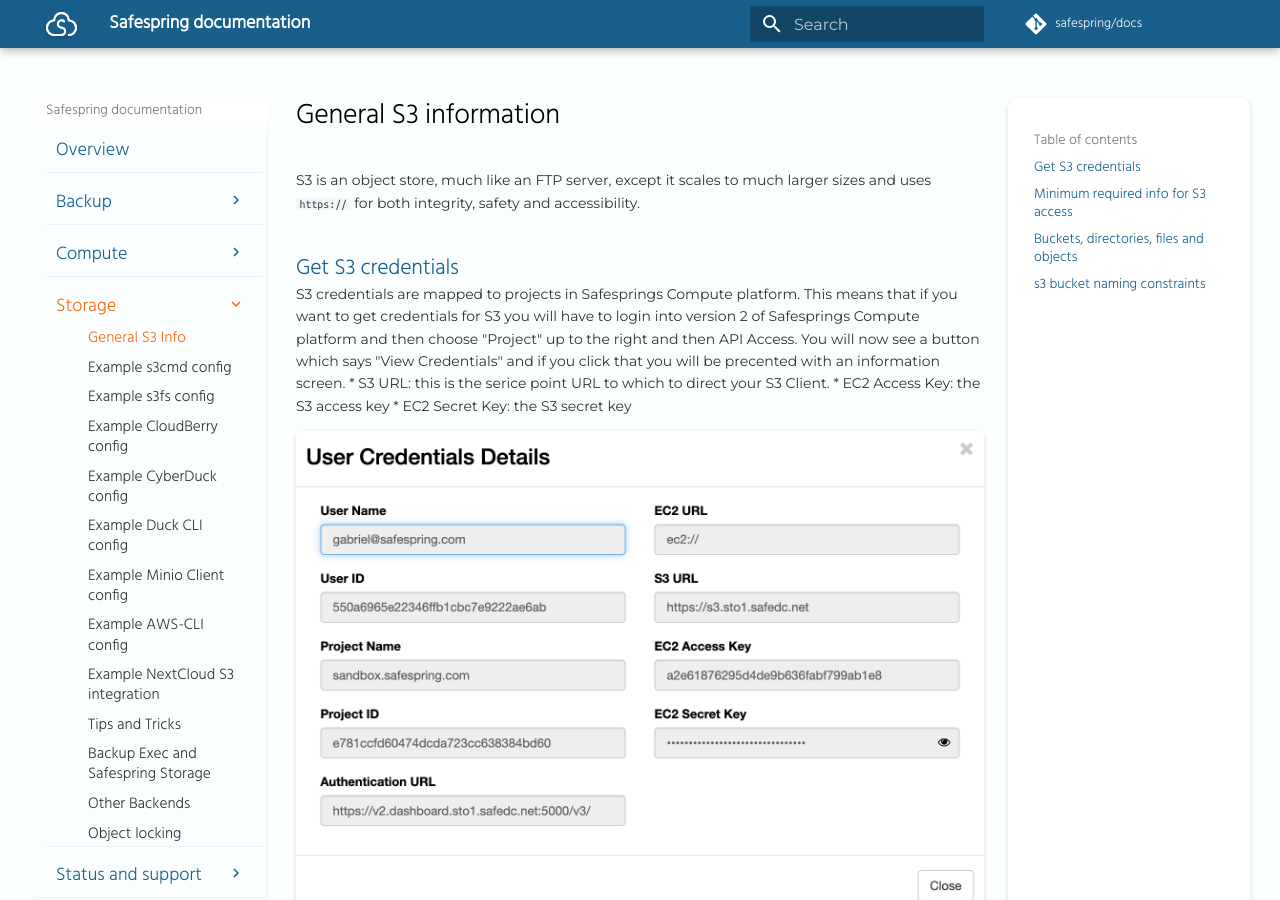
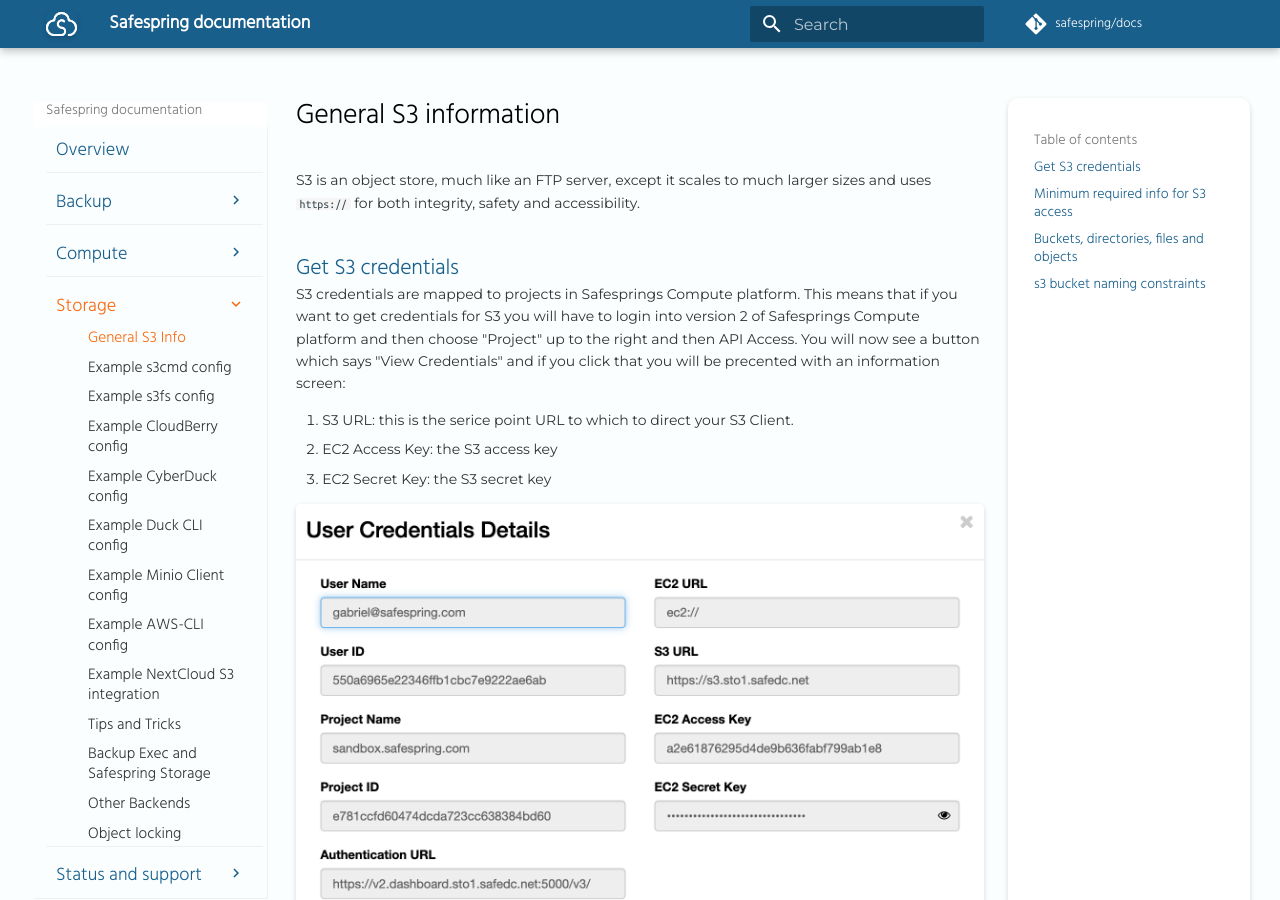
Before and after one commit to safespring/docs, an MkDocs documentation site: the page built from content/storage/generalinfo.md, in a window 1280 px wide and 900 px high. Built offline with MkDocs 1.6.1 and Material for MkDocs 9.7.7, drawn with Linux system fonts in a browser that asks for light colours; a script that is not in the unit is left out; comment, search, counter and statistics services are not loaded; old or Windows-style settings are respelled for this version of MkDocs; some of the changed lines change nothing that is shown.

Commit message:
Fixed list format in new S3 credentials docs

```diff
--- a/content/storage/generalinfo.md
+++ b/content/storage/generalinfo.md
@@ -9,10 +9,11 @@
 This means that if you want to get credentials for S3 you will have to login into
 version 2 of Safesprings Compute platform and then choose "Project" up to the right and then API Access.
 You will now see a button which says "View Credentials" and if you click that you will be precented with an
-information screen.
-* S3 URL: this is the serice point URL to which to direct your S3 Client.
-* EC2 Access Key: the S3 access key
-* EC2 Secret Key: the S3 secret key
+information screen:
+
+1. S3 URL: this is the serice point URL to which to direct your S3 Client.
+2. EC2 Access Key: the S3 access key
+3. EC2 Secret Key: the S3 secret key
 
 ![View Credentials](/images/view-credentials.png)
 
```
